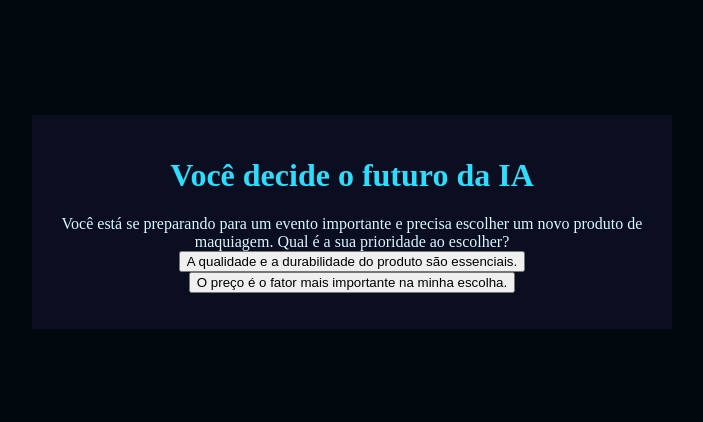
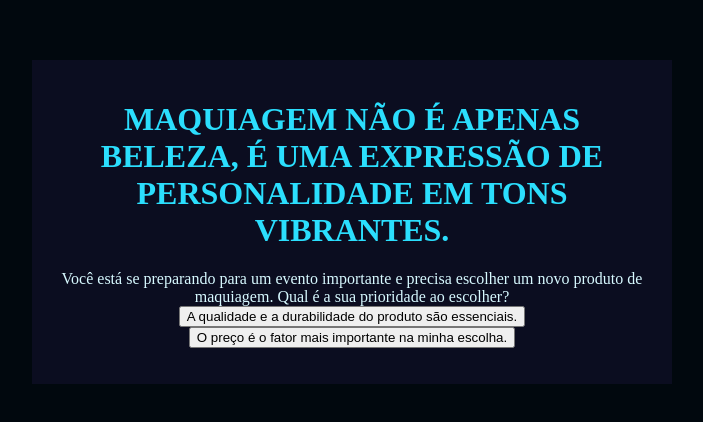
Before and after one commit to amandaversino/javaamanda, a plain HTML site: page index.html in a window 1280 px wide. Shown: the part 186-608 px from the top of the page, without its empty margins (288-991 px from the left). Drawn offline with Linux system fonts and the light colour scheme.

Commit message:
06082024

```diff
--- a/index.html
+++ b/index.html
@@ -8,7 +8,7 @@
 </head>
 <body>
     <div class="caixa-principal">
-        <h1>Você decide o futuro da IA</h1>
+        <h1>MAQUIAGEM NÃO É APENAS BELEZA, É UMA EXPRESSÃO  DE PERSONALIDADE EM TONS VIBRANTES.</h1>
         <div class="caixa-perguntas"></div>
         <div class="caixa-alternativas"></div>
         <div class="caixa-resultado">
```
